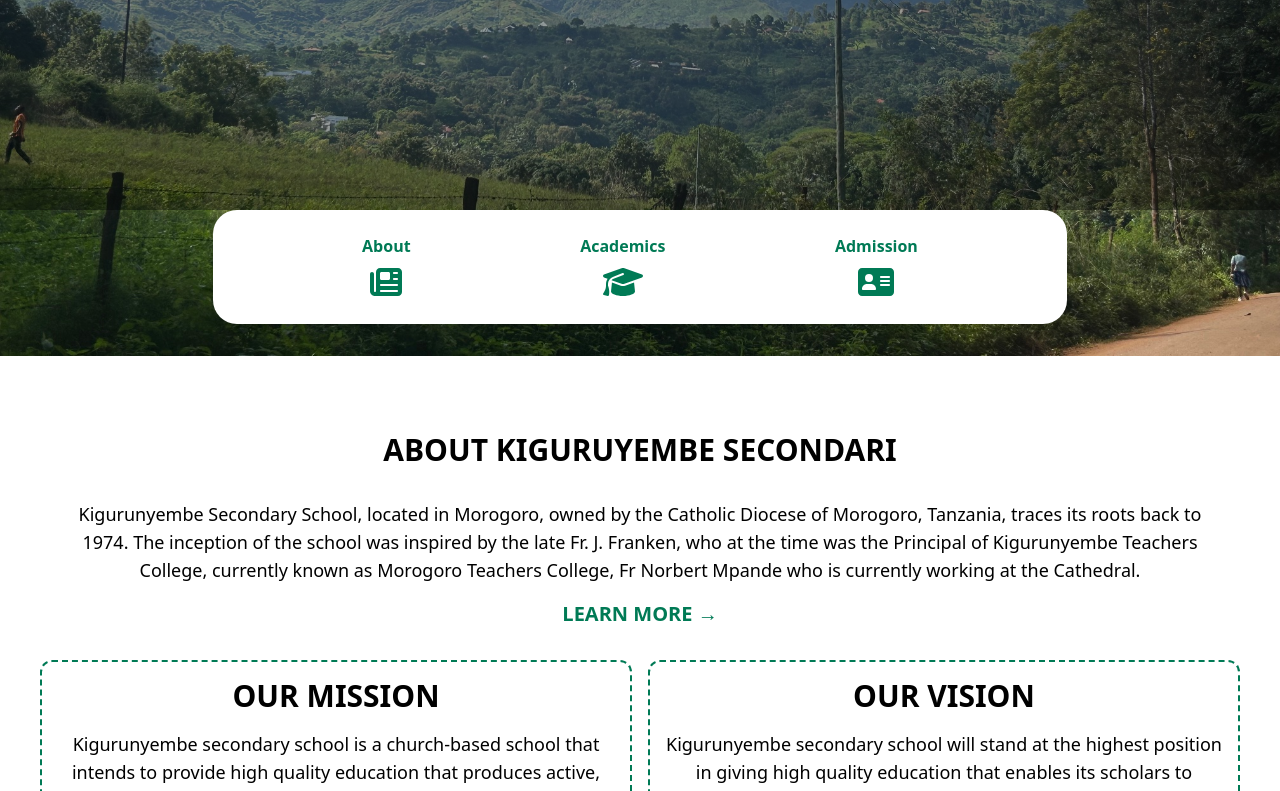
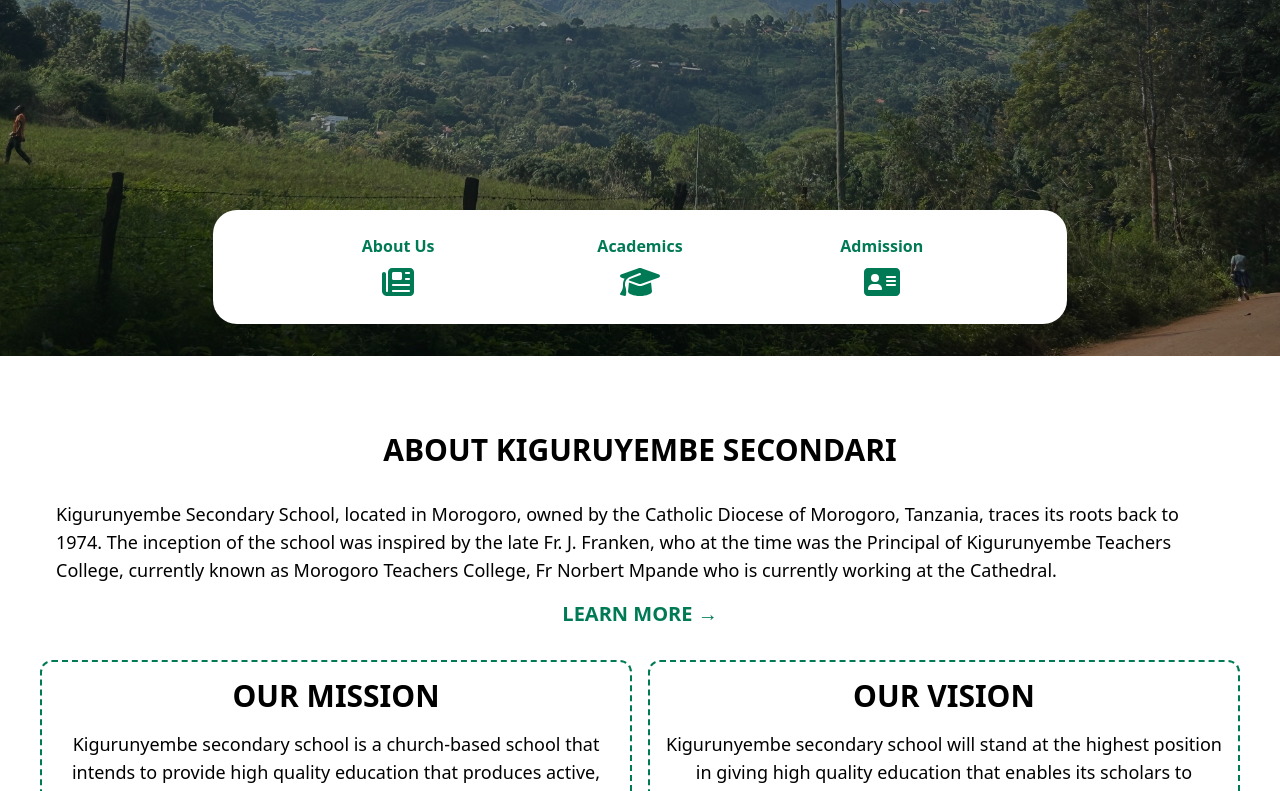
Before and after one commit to stevel419/SchoolWebsite, a React (Vite) app in the folder client/: page / in a window 1280 px wide. Shown: the part 444-1235 px from the top of the page. Built offline with nearby package versions, Linux system fonts and the light colour scheme; no server answers.

Commit message:
Minor Frontend Style Changes

```diff
--- a/client/src/components/AboutHome.jsx
+++ b/client/src/components/AboutHome.jsx
@@ -5,7 +5,7 @@ function AboutHome() {
         <div className="grid lg:grid-cols-2 grid-cols-1 gap-4 bg-white place-content-center px-10 pt-15 pb-20 shadow-xl">
             <div className="lg:col-span-2 col-span-1 p-4 text-black text-center">
                 <h2 className="font-sans text-3xl font-bold text-black uppercase pb-8">About Kiguruyembe Secondari</h2>
-                <p className="pb-4 text-lg">
+                <p className="pb-4 text-lg text-left">
                 Kigurunyembe Secondary School, located in Morogoro, owned by the Catholic Diocese of Morogoro,
                 Tanzania, traces its roots back to 1974. The inception of the school was inspired by the late
                 Fr. J. Franken, who at the time was the Principal of Kigurunyembe Teachers College, currently known
--- a/client/src/components/LandingHome.jsx
+++ b/client/src/components/LandingHome.jsx
@@ -22,10 +22,11 @@ const Landing = () => {
       </div>
 
       {/* Rounded Icon Box */}
-      <div className="bg-white rounded-3xl shadow-xl py-6 px-8 md:px-16 flex justify-around text-center text-emerald-700 w-11/12 md:w-2/3 mx-auto mb-8">
+      <div className="bg-black/40">
+        <div className="bg-white rounded-3xl shadow-xl py-6 px-8 md:px-16 grid grid-cols-3 text-center text-emerald-700 w-11/12 md:w-2/3 mx-auto mb-8">
           <Link to="/about" className="hover:text-emerald-500 transition duration-300">
             <div>
-            <h3 className="font-bold mb-2">About</h3>
+              <h3 className="font-bold mb-2">About Us</h3>
               <FontAwesomeIcon icon={faNewspaper} size="2x" />
             </div>
           </Link>
@@ -44,6 +45,7 @@ const Landing = () => {
             </div>
           </Link>
         </div>
+      </div>
     </section>
   );
 };
```
Lines whose indentation alone changed are shown as unchanged.
